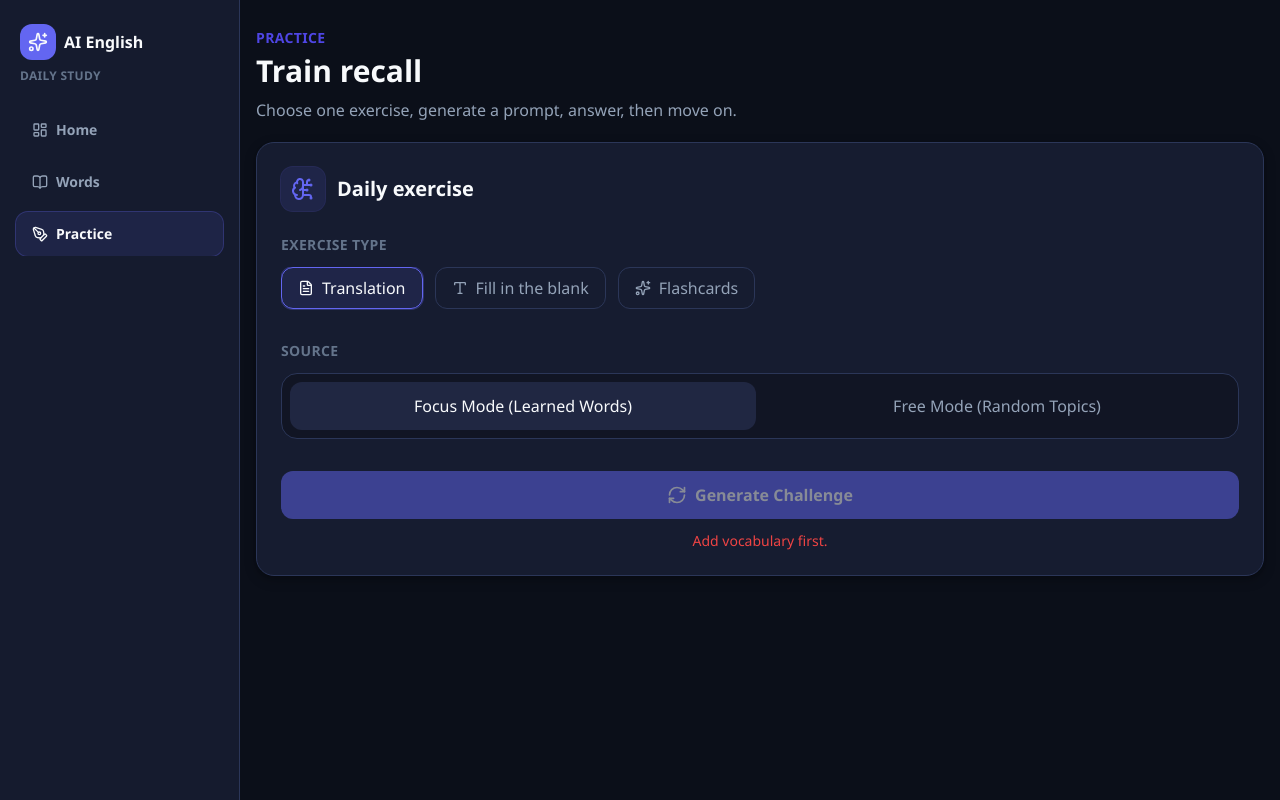
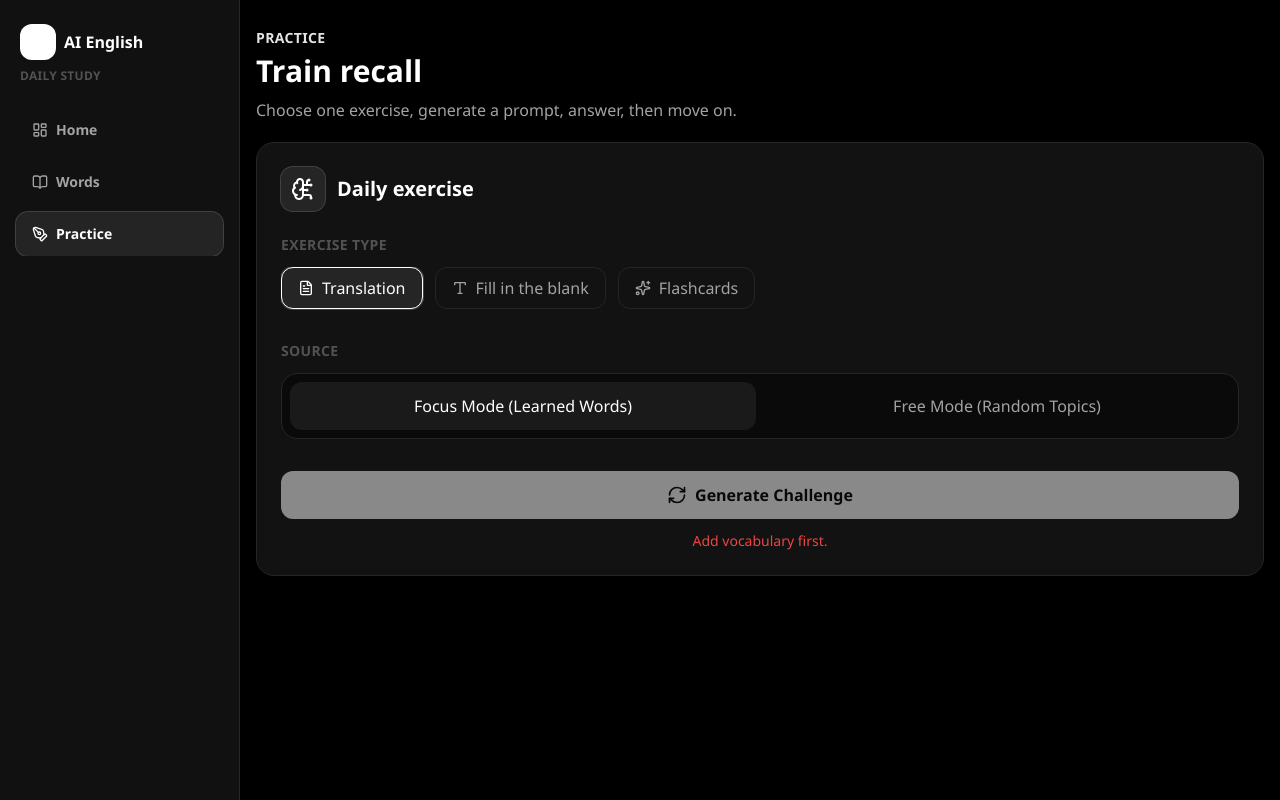
Before and after one commit to psy-zney/LearningEnglish, a Next.js app: page /practice in a window 1280 px wide. Built offline with nearby package versions, Linux system fonts and the light colour scheme; no server answers; the database is empty.

Commit message:
style: apply premium monochrome black-and-white theme

```diff
--- a/src/app/globals.css
+++ b/src/app/globals.css
@@ -1,21 +1,21 @@
 @import "tailwindcss";
 
 :root {
-  --background: #0b0f19;
-  --foreground: #f8fafc;
-  --surface: #111524;
-  --panel: #161c30;
-  --panel-soft: #202742;
-  --border: #2b3658;
-  --muted: #94a3b8;
-  --muted-2: #64748b;
-  --primary: #6366f1;
-  --primary-hover: #4f46e5;
-  --success: #10b981;
-  --warning: #f59e0b;
+  --background: #000000;
+  --foreground: #ffffff;
+  --surface: #0a0a0a;
+  --panel: #121212;
+  --panel-soft: #1a1a1a;
+  --border: #262626;
+  --muted: #a3a3a3;
+  --muted-2: #525252;
+  --primary: #ffffff;
+  --primary-hover: #e5e5e5;
+  --success: #22c55e;
+  --warning: #eab308;
   --danger: #ef4444;
-  --ring: rgba(99, 102, 241, 0.3);
-  --shadow-low: 0 4px 12px rgba(0, 0, 0, 0.25), 0 1px 3px rgba(0, 0, 0, 0.15);
+  --ring: rgba(255, 255, 255, 0.15);
+  --shadow-low: 0 4px 12px rgba(0, 0, 0, 0.5);
 }
 
 @theme inline {
@@ -33,7 +33,7 @@ body {
 }
 
 ::selection {
-  background: rgba(99, 102, 241, 0.35);
+  background: rgba(255, 255, 255, 0.2);
   color: var(--foreground);
 }
 
@@ -87,7 +87,7 @@ textarea:focus-visible {
 
 .study-input:focus {
   border-color: var(--primary);
-  box-shadow: 0 0 0 3px rgba(99, 102, 241, 0.20);
+  box-shadow: 0 0 0 3px rgba(255, 255, 255, 0.15);
   outline: none;
 }
 
@@ -98,7 +98,7 @@ textarea:focus-visible {
   gap: 8px;
   border-radius: 12px;
   background: var(--primary);
-  color: var(--foreground);
+  color: var(--background);
   font-weight: 700;
   padding: 12px 16px;
 }
--- a/src/app/page.tsx
+++ b/src/app/page.tsx
@@ -129,7 +129,7 @@ export default function Dashboard() {
       <section data-reveal className="study-panel grid gap-4 p-5 md:grid-cols-[1.3fr_0.8fr] shadow-md">
         <div className="flex flex-col justify-between gap-6">
           <div>
-            <div className="mb-4 grid size-11 place-items-center rounded-xl bg-[rgba(99,102,241,0.12)] text-[var(--primary)] ring-1 ring-[var(--primary)]/20">
+            <div className="mb-4 grid size-11 place-items-center rounded-xl bg-[rgba(255,255,255,0.08)] text-[var(--foreground)] ring-1 ring-[var(--primary)]/20">
               <Target className="size-5" />
             </div>
             <p className="text-sm font-bold uppercase tracking-wide text-[var(--muted-2)]">Due for review</p>
--- a/src/app/practice/page.tsx
+++ b/src/app/practice/page.tsx
@@ -218,7 +218,7 @@ export default function PracticeArea() {
 
       <div data-reveal className="study-panel p-5 md:p-6">
         <div className="flex items-center gap-3 mb-6">
-          <div className="grid size-11 place-items-center rounded-xl bg-[rgba(99,102,241,0.12)] text-[var(--primary)] ring-1 ring-[var(--primary)]/20">
+          <div className="grid size-11 place-items-center rounded-xl bg-[rgba(255,255,255,0.08)] text-[var(--foreground)] ring-1 ring-[var(--primary)]/20">
             <BrainCircuit className="w-6 h-6" />
           </div>
           <h2 className="text-xl font-bold">Daily exercise</h2>
@@ -231,7 +231,7 @@ export default function PracticeArea() {
               onClick={() => setExerciseType("translation")}
               className={`flex-shrink-0 flex items-center gap-2 py-2 px-4 rounded-xl font-medium transition-all border ${
                 exerciseType === "translation"
-                  ? "border-[var(--primary)] bg-[rgba(99,102,241,0.12)] text-[var(--foreground)] ring-1 ring-[var(--primary)]/30"
+                  ? "border-[var(--primary)] bg-[rgba(255,255,255,0.08)] text-[var(--foreground)] ring-1 ring-[var(--primary)]/20"
                   : "border-[var(--border)] text-[var(--muted)] hover:bg-[var(--panel-soft)]"
               }`}
             >
@@ -241,7 +241,7 @@ export default function PracticeArea() {
               onClick={() => setExerciseType("cloze")}
               className={`flex-shrink-0 flex items-center gap-2 py-2 px-4 rounded-xl font-medium transition-all border ${
                 exerciseType === "cloze"
-                  ? "border-[var(--primary)] bg-[rgba(99,102,241,0.12)] text-[var(--foreground)] ring-1 ring-[var(--primary)]/30"
+                  ? "border-[var(--primary)] bg-[rgba(255,255,255,0.08)] text-[var(--foreground)] ring-1 ring-[var(--primary)]/20"
                   : "border-[var(--border)] text-[var(--muted)] hover:bg-[var(--panel-soft)]"
               }`}
             >
@@ -251,7 +251,7 @@ export default function PracticeArea() {
               onClick={() => setExerciseType("flashcard")}
               className={`flex-shrink-0 flex items-center gap-2 py-2 px-4 rounded-xl font-medium transition-all border ${
                 exerciseType === "flashcard"
-                  ? "border-[var(--primary)] bg-[rgba(99,102,241,0.12)] text-[var(--foreground)] ring-1 ring-[var(--primary)]/30"
+                  ? "border-[var(--primary)] bg-[rgba(255,255,255,0.08)] text-[var(--foreground)] ring-1 ring-[var(--primary)]/20"
                   : "border-[var(--border)] text-[var(--muted)] hover:bg-[var(--panel-soft)]"
               }`}
             >
--- a/src/app/vocabulary/page.tsx
+++ b/src/app/vocabulary/page.tsx
@@ -543,7 +543,7 @@ export default function Home() {
                 data-reveal
                 className={`group relative p-5 transition-all cursor-pointer flex flex-col justify-between ${
                   isSelected
-                    ? "study-card border-[var(--primary)] bg-[rgba(99,102,241,0.06)] ring-1 ring-[var(--primary)] shadow-md"
+                    ? "study-card border-[var(--primary)] bg-[rgba(255,255,255,0.05)] ring-1 ring-[var(--primary)] shadow-md"
                     : "study-card hover:border-[var(--primary)] hover:shadow-md hover:-translate-y-0.5 transition-all duration-200"
                 }`}
                 onClick={() => toggleWordSelection(word.id)}
@@ -743,7 +743,7 @@ export default function Home() {
                         e.stopPropagation();
                         playPronunciation(word.word);
                       }}
-                      className="flex items-center gap-1.5 px-3 py-1.5 text-sm font-bold text-[var(--foreground)] bg-[rgba(99,102,241,0.12)] rounded-lg hover:bg-[rgba(99,102,241,0.25)] transition-colors"
+                      className="flex items-center gap-1.5 px-3 py-1.5 text-sm font-bold text-[var(--foreground)] bg-[rgba(255,255,255,0.08)] rounded-lg hover:bg-[rgba(255,255,255,0.15)] transition-colors"
                     >
                       <Volume2 className="w-4 h-4" />
                       Pronounce
--- a/src/components/app-shell.tsx
+++ b/src/components/app-shell.tsx
@@ -43,7 +43,7 @@ export function AppShell({ children }: { children: React.ReactNode }) {
                   href={href}
                   className={`flex min-w-fit items-center gap-2 rounded-xl px-3 py-2 text-sm font-semibold md:px-4 md:py-3 transition-all ${
                     isActive
-                      ? "bg-[rgba(99,102,241,0.12)] text-[var(--foreground)] ring-1 ring-[var(--primary)]/35"
+                      ? "bg-[rgba(255,255,255,0.08)] text-[var(--foreground)] ring-1 ring-[var(--primary)]/20"
                       : "text-[var(--muted)] hover:bg-[var(--panel-soft)] hover:text-[var(--foreground)]"
                   }`}
                 >
```
